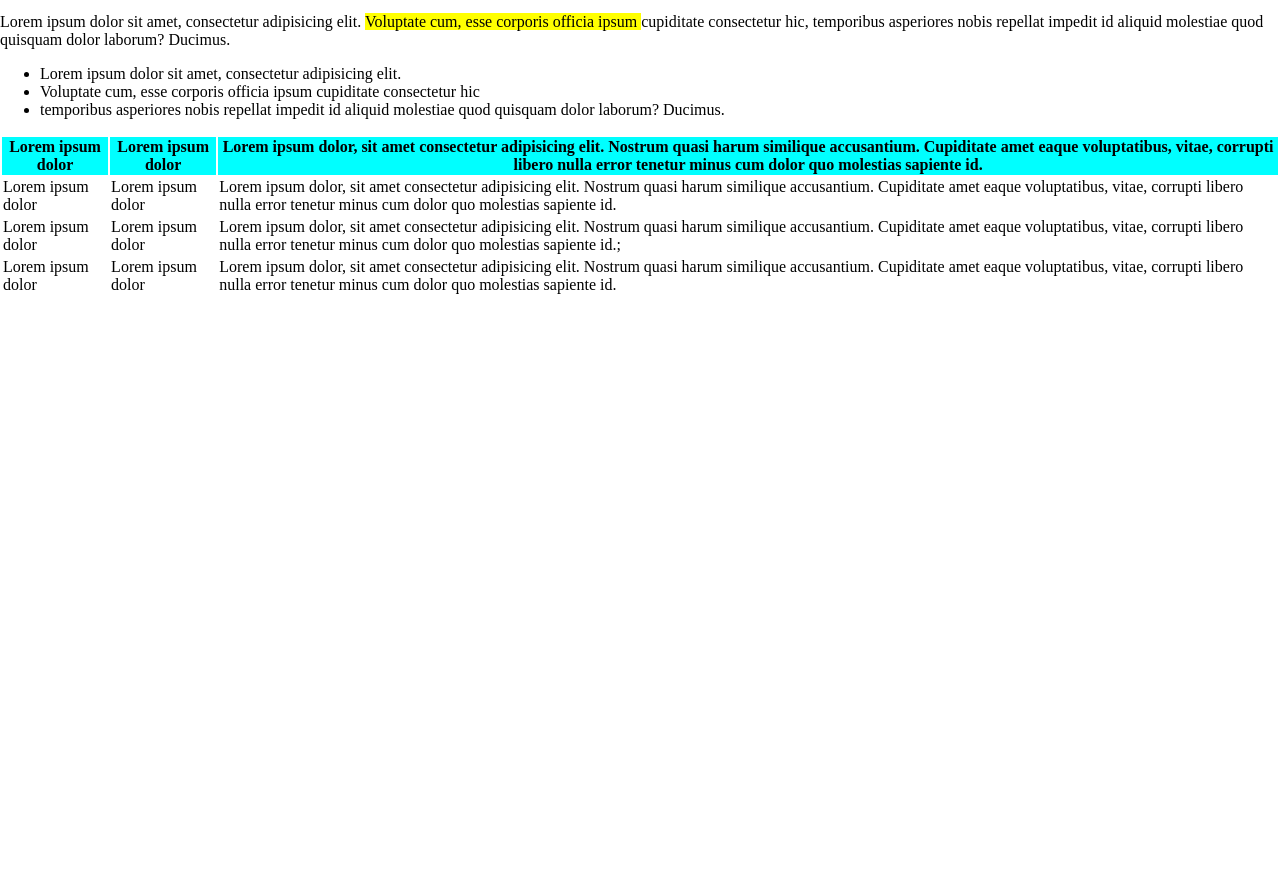
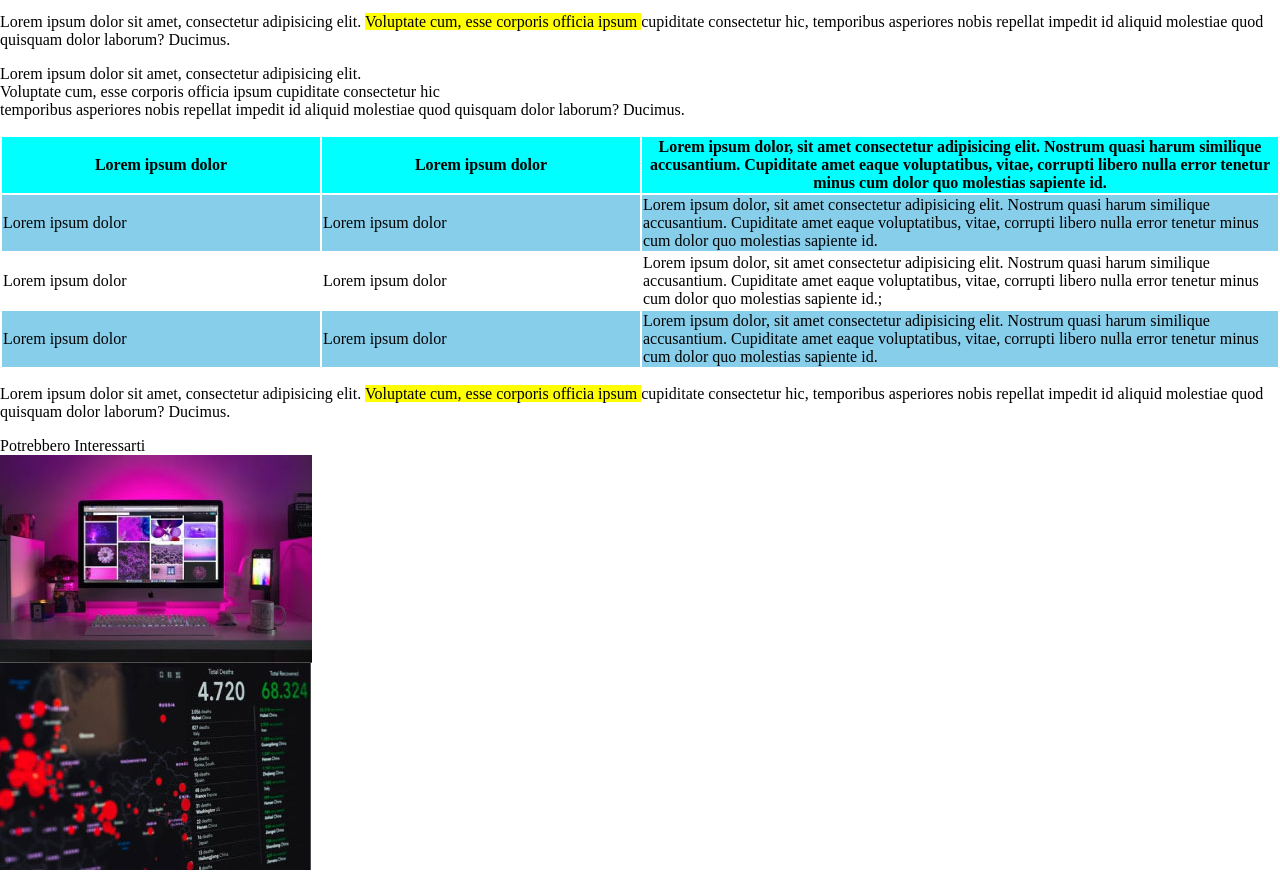
Before and after one commit to torone89/html-css-booleaner, a plain HTML site: page index.html in a window 1280 px wide. Shown: the part 602-1476 px from the top of the page. Before the commit the page ends 899 px from the top, so only its background shows below. Drawn offline with Linux system fonts and the light colour scheme.

Commit message:
fixing table and ul

```diff
--- a/css/style.css
+++ b/css/style.css
@@ -51,7 +51,7 @@ figcaption {
 }
 
 .ul {
-    margin-left: 0px;
+    padding-left: 0px;
 }
 
 /* Main Table*/
@@ -59,8 +59,20 @@ figcaption {
     background-color: aqua;
 }
 
+
+
+.table {
+    width: 50%
+}
+
 .corpo {
-    background-color: rgb(135.206.235);
+    background-color: rgb(135, 206, 235);
 }
 
 /* Footer */
+
+.img1 {
+    display: block;
+}
+
+.img2 {}
--- a/index.html
+++ b/index.html
@@ -71,18 +71,20 @@
             </thead>
             <tbody>
                 <tr class="corpo">
-                    <td>Lorem ipsum dolor</td>
-                    <td>Lorem ipsum dolor</td>
-                    <td>Lorem ipsum dolor, sit amet consectetur adipisicing elit. Nostrum quasi harum similique
+                    <td class="1table">Lorem ipsum dolor</td>
+                    <td class="1table">Lorem ipsum dolor</td>
+                    <td class="table">Lorem ipsum dolor, sit amet consectetur adipisicing elit. Nostrum quasi harum
+                        similique
                         accusantium.
                         Cupiditate amet eaque voluptatibus, vitae, corrupti libero nulla error tenetur minus cum dolor
                         quo
                         molestias sapiente id.</td>
                 </tr>
                 <tr>
+                    <td class="1table">Lorem ipsum dolor</td>
                     <td>Lorem ipsum dolor</td>
-                    <td>Lorem ipsum dolor</td>
-                    <td>Lorem ipsum dolor, sit amet consectetur adipisicing elit. Nostrum quasi harum similique
+                    <td class="table">Lorem ipsum dolor, sit amet consectetur adipisicing elit. Nostrum quasi harum
+                        similique
                         accusantium.
                         Cupiditate amet eaque voluptatibus, vitae, corrupti libero nulla error tenetur minus cum dolor
                         quo
@@ -91,7 +93,8 @@
                 <tr class="corpo">
                     <td>Lorem ipsum dolor</td>
                     <td>Lorem ipsum dolor</td>
-                    <td>Lorem ipsum dolor, sit amet consectetur adipisicing elit. Nostrum quasi harum similique
+                    <td class="table">Lorem ipsum dolor, sit amet consectetur adipisicing elit. Nostrum quasi harum
+                        similique
                         accusantium.
                         Cupiditate amet eaque voluptatibus, vitae, corrupti libero nulla error tenetur minus cum dolor
                         quo
@@ -99,19 +102,28 @@
                 </tr>
             </tbody>
 
-
-            </tr>
-            </tfoot>
         </table>
 
+        <p>Lorem ipsum dolor sit amet, consectetur adipisicing elit. <span class="giallo">Voluptate cum, esse corporis
+                officia ipsum </span>
+            cupiditate consectetur hic, temporibus asperiores nobis repellat impedit id aliquid molestiae quod quisquam
+            dolor laborum? Ducimus.</p>
     </main>
 
 
     <!-- Piè di pagina -->
     <footer>
+        Potrebbero Interessarti
+
+        <figure><img class="img1" src="img/monitor.jpg" alt="monitor">
+            <img class="img2" src="img/graph.jpg" alt="graph">
+
+        </figure>
 
     </footer>
 
 </body>
 
+
+
 </html>
```
